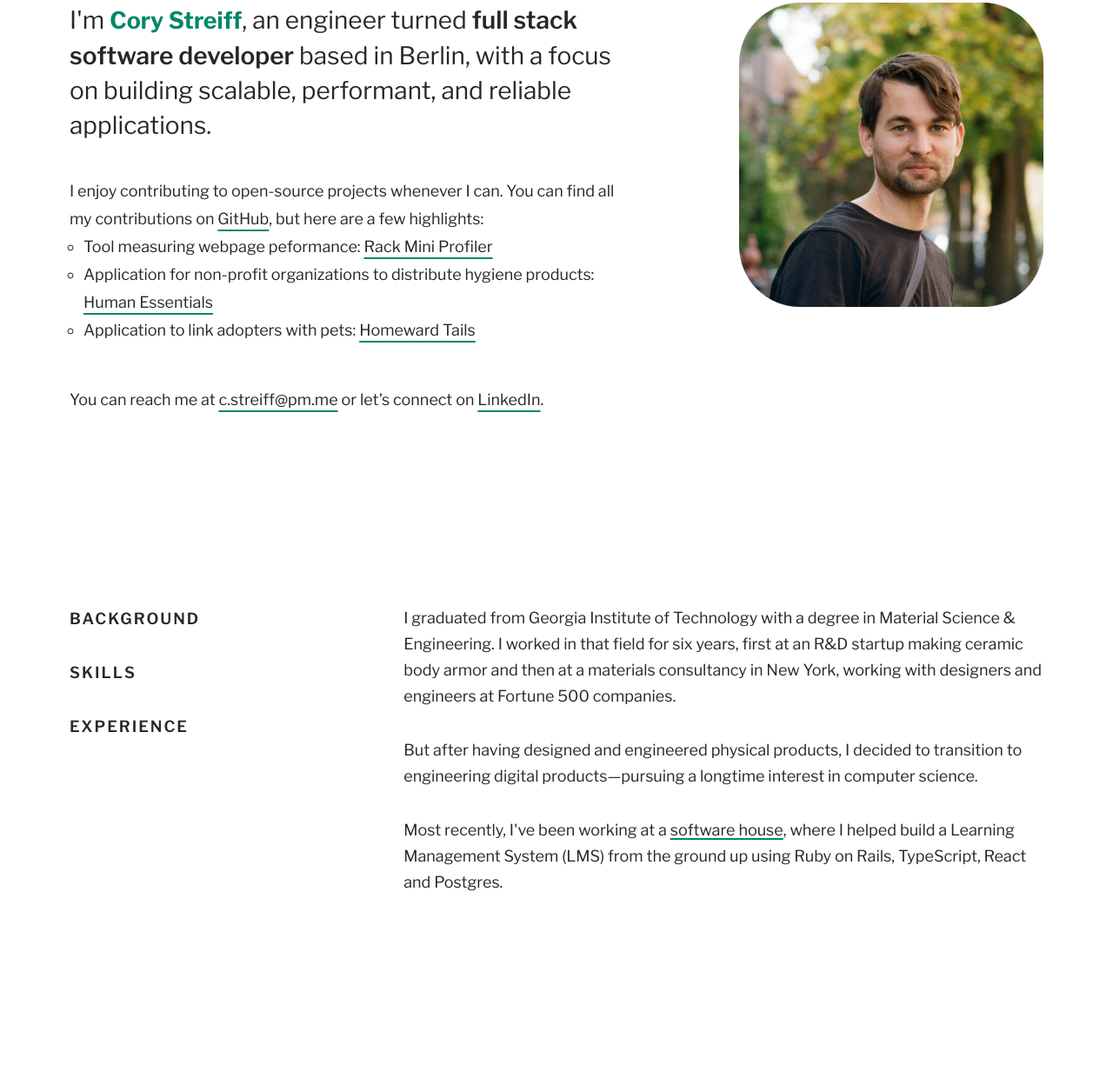
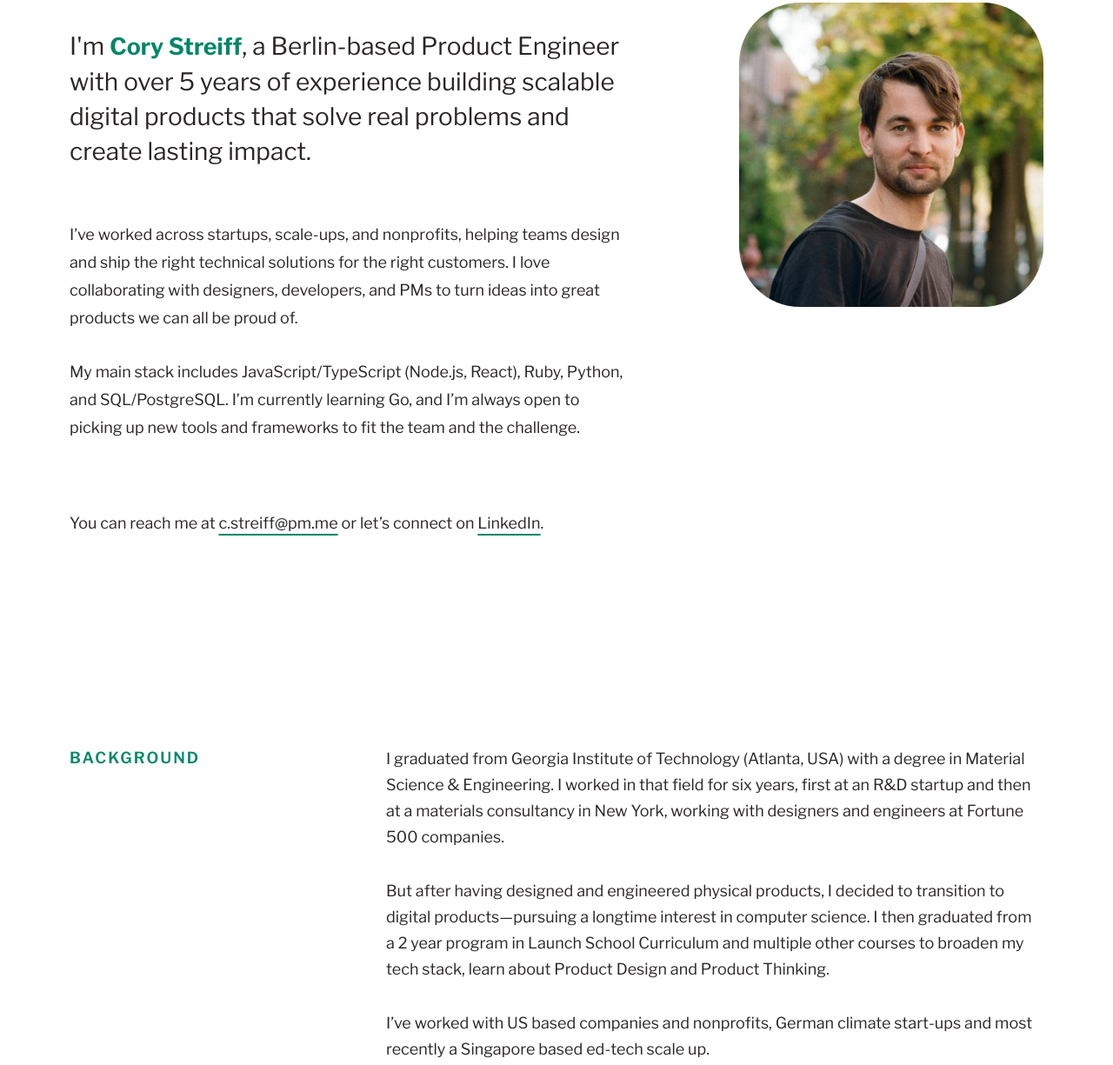
Before and after one commit to coalest/coalest.github.io, an Eleventy site: page index.html in a window 1280 px wide. Shown: the part 317-1542 px from the top of the page at 87% size. Built offline with nearby package versions, Linux system fonts and the light colour scheme; Eleventy itself is replaced by a stand-in of ours; files that its build step writes are made by us from their sources.

Commit message:
Move projects to separate section

```diff
--- a/bundle.js
+++ /dev/null
@@ -1,20 +0,0 @@
-const sections = document.querySelectorAll("main > div");
-const navLi = document.querySelectorAll("nav ul li");
-
-window.addEventListener("scroll", () => {
-  let current = "";
-  sections.forEach((section) => {
-    const sectionTop = section.offsetTop;
-    const sectionHeight = section.clientHeight;
-    if (pageYOffset >= sectionTop - 200 - Math.sqrt(sectionHeight)) {
-      current = section.getAttribute("id");
-    }
-  });
-
-  navLi.forEach((li) => {
-    li.classList.remove("active");
-    if (li.classList.contains(current)) {
-      li.classList.add("active");
-    }
-  });
-});
--- a/index.html
+++ b/index.html
@@ -10,58 +10,41 @@
         <meta name="viewport" content="width=device-width, initial-scale=1.0">
         <meta name="description" content="Personal website of Cory Streiff (coalest)">
         <meta charset="UTF-8">
-        <script src="/bundle.js" defer></script>
     </head>
 
     <body>
         <main>
             <div id="intro" class="intro">
                 <img src="/src/images/cory_streiff.webp" class="portrait" alt="Headshot of Cory Streiff">
-                <div>
                 <h1>Hello!</h1>
                 <p>
-                        I'm <span class="name">Cory Streiff</span>, an engineer turned <b>full stack software developer</b> based in Berlin, with a focus on building scalable, performant, and reliable applications.
+                    I'm <span class="name">Cory Streiff</span>, a Berlin-based Product Engineer with over 5 years of experience building scalable digital products that solve real problems and create lasting impact.
                 </p>
                 <p>
-                        I enjoy contributing to open-source projects whenever I can. You can find all my contributions on <a href="https://github.com/coalest" target="_blank">GitHub</a>, but here are a few highlights:
+                    I’ve worked across startups, scale-ups, and nonprofits, helping teams design and ship the right technical solutions for the right customers. I love collaborating with designers, developers, and PMs to turn ideas into great products we can all be proud of.
                 </p>
-                    <ul>
-                      <li>
-                        Tool measuring webpage peformance:
-                        <a href="https://github.com/MiniProfiler/rack-mini-profiler/commits?author=coalest" target="_blank">Rack Mini Profiler</a>
-                      </li>
-                      <li>
-                        Application for non-profit organizations to distribute hygiene products:
-                        <a href="https://github.com/rubyforgood/human-essentials/commits?author=coalest" target="_blank">Human Essentials</a>
-                      </li>
-                      <li>
-                        Application to link adopters with pets: <a href="https://github.com/rubyforgood/homeward-tails/commits?author=coalest" target="_blank">Homeward Tails</a>
-                      </li>
-                    </ul>
+                <p>
+                    My main stack includes JavaScript/TypeScript (Node.js, React), Ruby, Python, and SQL/PostgreSQL. I’m currently learning Go, and I’m always open to picking up new tools and frameworks to fit the team and the challenge.
+                </p>
                 <br />
                 <br />
                 <p>
                     You can reach me at <a href="mailto:c.streiff@pm.me">c.streiff@pm.me</a> or let’s connect on <a href="https://www.linkedin.com/in/cory-streiff" target="_blank">LinkedIn</a>.
                 </p>
             </div>
-            </div>
-            <nav>
-                <ul>
-                    <li class="background"><a href="#background">Background</a></li>
-                    <li class="skills"><a href="#skills">Skills</a></li>
-                    <li class="experience"><a href="#experience">Experience</a></li>
-                </ul>
-            </nav>
             <h2><a href="#background">Background</a></h2>
             <div id="background" class="background">
                 <p>
-                    I graduated from Georgia Institute of Technology with a degree in Material Science & Engineering. I worked in that field for six years, first at an R&D startup making ceramic body armor and then at a materials consultancy in New York, working with designers and engineers at Fortune 500 companies.
+                    I graduated from Georgia Institute of Technology (Atlanta, USA) with a degree in Material Science & Engineering. I worked in that field for six years, first at an R&D startup and then at a materials consultancy in New York, working with designers and engineers at Fortune 500 companies.
                 </p>
                 <p>
-                    But after having designed and engineered physical products, I decided to transition to engineering digital products—pursuing a longtime interest in computer science.
+                    But after having designed and engineered physical products, I decided to transition to digital products—pursuing a longtime interest in computer science. I then graduated from a 2 year program in Launch School Curriculum and multiple other courses to broaden my tech stack, learn about Product Design and Product Thinking.
                 </p>
                 <p>
-                    Most recently, I've been working at a <a href="https://ragnarson.com" target="_blank">software house</a>, where I helped build a Learning Management System (LMS) from the ground up using Ruby on Rails, TypeScript, React and Postgres.</p>
+                    I’ve worked with US based companies and nonprofits, German climate start-ups and most recently a Singapore based ed-tech scale up.
+                </p>
+                <p>
+                    At the core, I care about <b>building products that solve real problems</b>—and doing it in close partnership <b>with people who care just as much</b>.
                 </p>
             </div>
             <h2><a href="#skills">Skills</a></h2>
@@ -212,6 +195,25 @@
                     </a>
                 </section>
             </div>
+            <h2><a href="#projects">Projects</a></h2>
+            <div id="projects" class="projects">
+                <p>
+                    I enjoy contributing to open-source projects whenever I can. You can find all my contributions on <a href="https://github.com/coalest" target="_blank">GitHub</a>, but here are a few highlights:
+                </p>
+                <ul>
+                  <li>
+                    Tool measuring webpage peformance:
+                    <a href="https://github.com/MiniProfiler/rack-mini-profiler/commits?author=coalest" target="_blank">Rack Mini Profiler</a>
+                  </li>
+                  <li>
+                    Application for non-profit organizations to distribute hygiene products:
+                    <a href="https://github.com/rubyforgood/human-essentials/commits?author=coalest" target="_blank">Human Essentials</a>
+                  </li>
+                  <li>
+                    Application to link adopters with pets: <a href="https://github.com/rubyforgood/homeward-tails/commits?author=coalest" target="_blank">Homeward Tails</a>
+                  </li>
+                </ul>
+            </div>
         </main>
         <footer>
             <h1>Let's get in touch!</h1>
--- a/styles.css
+++ b/styles.css
@@ -45,28 +45,6 @@ main {
   max-width: fit-content;
 }
 
-nav {
-  display: none;
-}
-
-nav a {
-  text-decoration: none;
-}
-
-nav ul li.active, nav ul li a:hover {
-  color: var(--primary);
-}
-
-nav ul li.active::before {
-  content: "•";
-  position: absolute;
-  left: -1rem;
-}
-
-nav ul li:not(:last-child) {
-  margin-bottom: 10px;
-}
-
 a {
   color: inherit;
   text-decoration: solid underline var(--primary) 2px;
@@ -75,6 +53,10 @@ a {
 
 .intro a {
   text-underline-offset: 0.4rem;
+}
+
+.intro p {
+  margin-bottom: 10px;
 }
 
 a:hover {
@@ -111,12 +93,16 @@ b {
   content: "👋 \00a0 ";
 }
 
-.intro li {
+.projects p {
+  font-size: 1.125rem;
+}
+
+.projects li {
   margin-left: 1rem;
   font-size: 1.125rem;
 }
 
-.intro ul {
+.projects ul {
   list-style-type: circle;
 }
 
@@ -128,7 +114,7 @@ b {
   margin-bottom: 40px;
 }
 
-.intro p, li {
+.intro p {
   font-size: 1.125rem;
   line-height: 2rem;
   padding: inherit;
@@ -152,15 +138,6 @@ img.portrait {
 
 h2 {
   color: var(--primary);
-  font-weight: 600;
-  font-size: 1.125rem;
-  text-transform: uppercase;
-  letter-spacing: 2px;
-  padding: 10px 10px 10px 0;
-}
-
-nav ul li {
-  color: var(--text-color);
   font-weight: 600;
   font-size: 1.125rem;
   text-transform: uppercase;
@@ -224,6 +201,10 @@ p.job-duration {
   color: var(--text-color-secondary);
   font-weight: 500;
   font-size: 0.875rem;
+}
+
+.projects p {
+  margin: 10px 0;
 }
 
 p.job-title {
@@ -368,10 +349,11 @@ a:hover .svg {
     max-width: 1284px;
     display: grid;
     grid-template-areas:
-      "intro intro intro"
-      "navbar . background"
-      "navbar . skills"
-      "navbar . experience";
+      "intro intro"
+      ". background"
+      ". skills"
+      ". experience"
+      ". projects";
     grid-template-rows: repeat(4, auto);
     grid-template-columns: 1fr minmax(min-content, 3fr);
     gap: 200px 10%;
@@ -392,17 +374,6 @@ a:hover .svg {
     font-size: 2.5rem;
   }
 
-  h2 {
-    display: none;
-  }
-
-  nav {
-    grid-area: navbar;
-    position: sticky;
-    align-self: start;
-    top: 10rem;
-    display: initial;
-  }
 
   .intro {
     padding: 10px 0;
@@ -431,4 +402,8 @@ a:hover .svg {
     column-gap: 46px;
     margin-bottom: 60px;
   }
+
+  .projects {
+    grid-area: projects;
+  }
 }
```
Also changed, not shown: 2 other files. Lines whose indentation alone changed are shown as unchanged.
